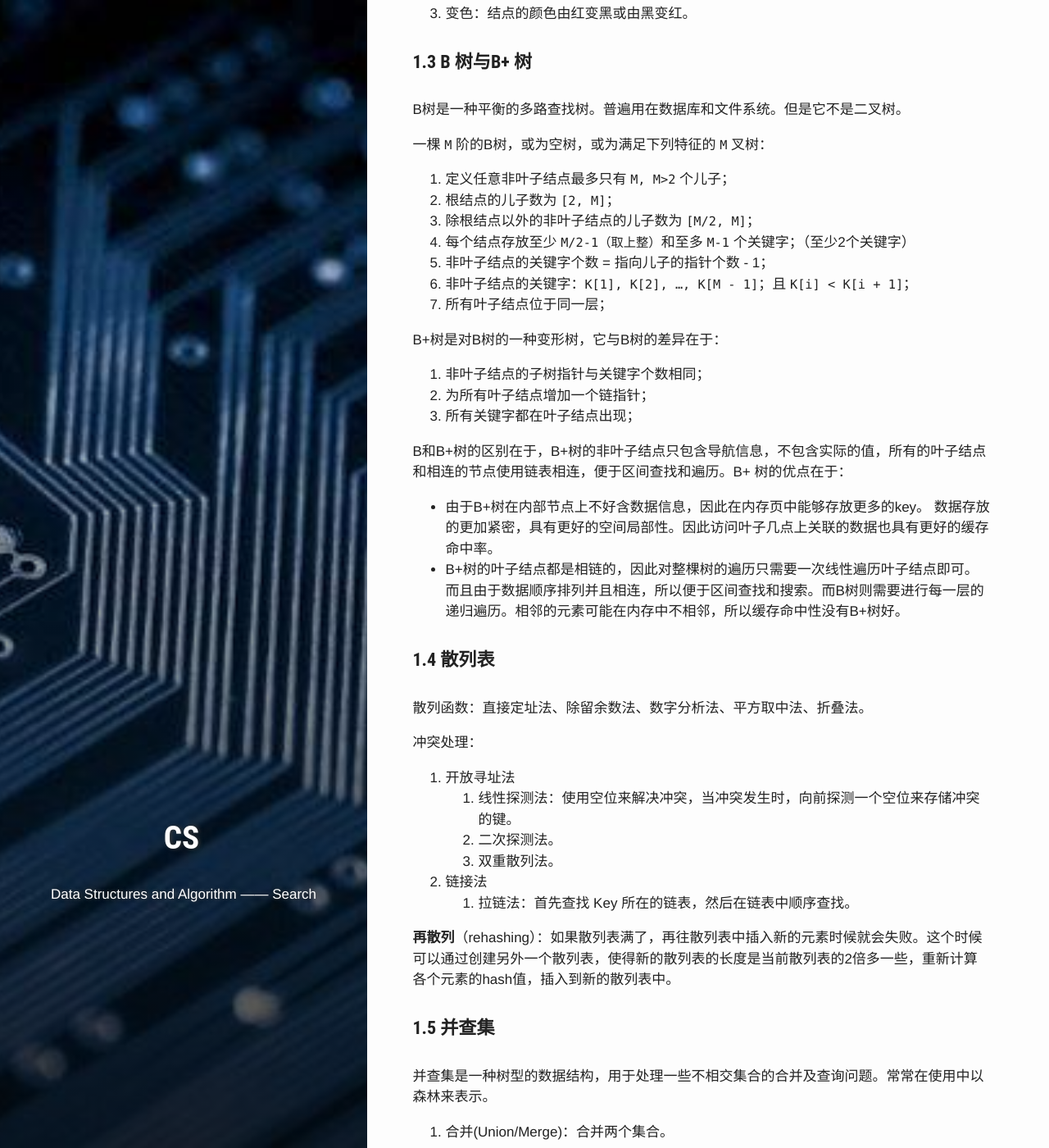
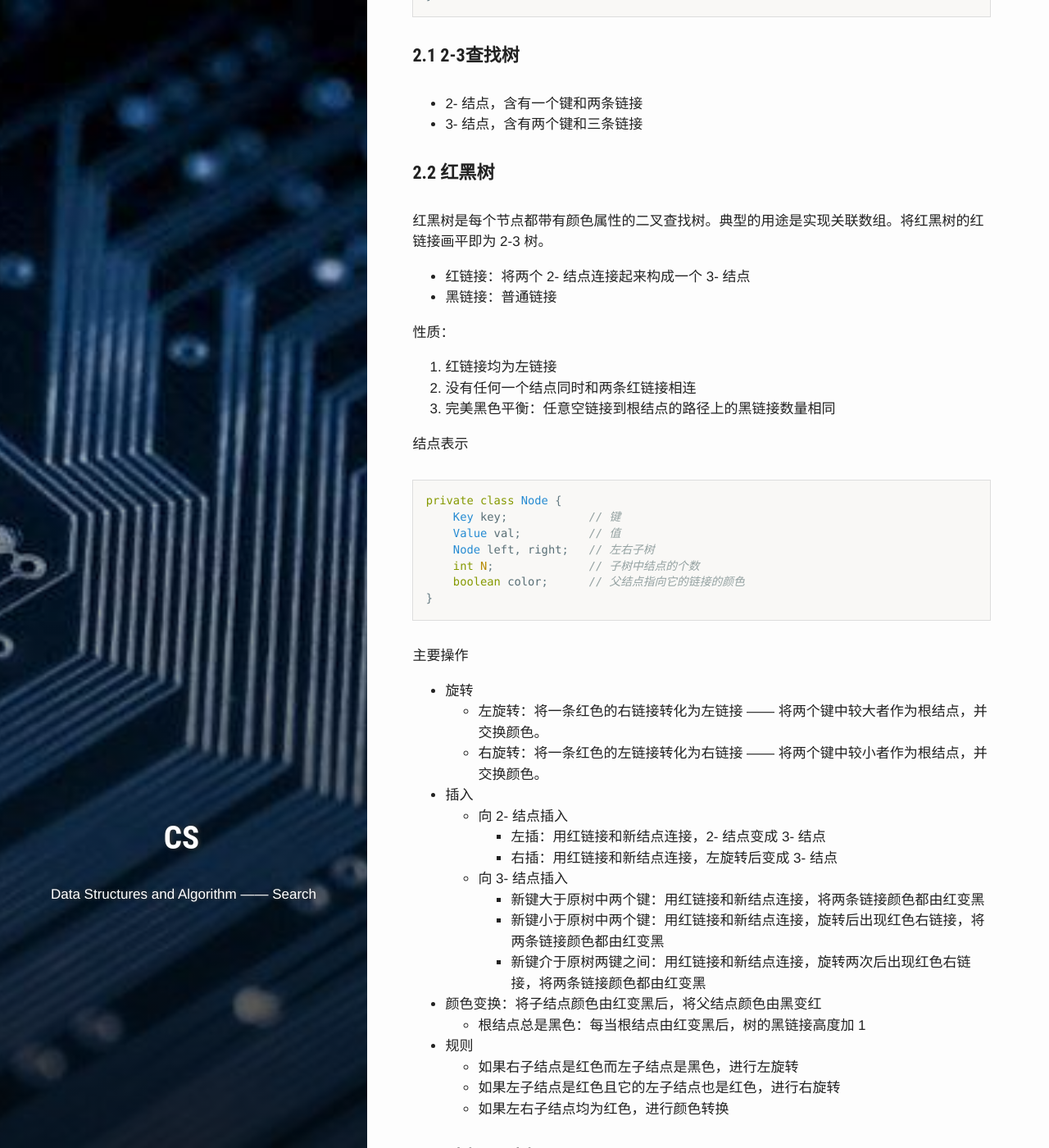
Before and after one commit to PetePro/PetePro.github.io, a Jekyll site: the page built from _posts/ComputerScience/2019-09-02-dsa-search.markdown, in a window 1280 px wide and 1400 px high, scrolled down 2678 px. Shown: the whole window at 82% size. Built offline with Jekyll 4.4.1, drawn with Linux system fonts in a browser that asks for light colours; some web fonts are replaced; some of the changed text lies outside the part shown.

Commit message:
Update 2019-09-02-dsa-search.markdown

````diff
--- a/_posts/ComputerScience/2019-09-02-dsa-search.markdown
+++ b/_posts/ComputerScience/2019-09-02-dsa-search.markdown
@@ -12,22 +12,41 @@ bg: "CS.jpg"
 
 高效检索信息是处理它们的前提，`查找`则是在广泛应用中经过实践检验的经典算法。
 
-### 1 查找
+### 0 查找
 Java中的实现：
 - java.util.TreeMap：红黑树
 - java.util.HashMap：拉链法的散列表
 
-#### 1.1 二叉查找树
+符号表：将一个键和一个值联系起来。
+
+符号表的实现及优缺点
+数据结构|实现|优点|缺点
+:-:|:-:|:-:|:-:
+无序链表<br/>（顺序查找）|SequentialSearchST|适用于小型问题|对于大型符号表很慢
+有序数组<br/>（二分查找）|BinarySearchST|最优的查找效率和空间需求<br/>能够进行有序性相关操作|插入操作很慢
+二叉查找树|BST|实现简单<br/>能够进行有序性相关操作|没有性能上界保证<br/>链接需要额外空间
+平衡查找树|RedBlackST|最优的查找和插入效率<br/>能够进行有序性相关的操作|链接需要额外的空间
+散列表|SeparateChainHashST<br/>LinearProbingHashST|能够快速查找和插入常见类型数据|需要计算每种类型数据的散列<br/>无法进行有序性相关的操作<br/>链接和空结点需要额外的空间
+
+
+
+
+### 1 二叉查找树
 二叉查找树（BST）是一颗二叉树，并且每个节点的值都大于等于其左子树中的所有节点的值而小于等于右子树的所有节点的值。BST 有一个重要性质，就是它的中序遍历结果递增排序。
 
 ***删除***：如果待删除的节点只有一个子树，那么只需要让指向待删除节点的链接指向唯一的子树即可；否则，让右子树的最小节点替换该节点。
 ```java
 private Node min(Node x) {
-    if (x == null)
-        return null;
     if (x.left == null)
         return x;
     return min(x.left);
+}
+private Node deleteMin(Node x) {
+    if (x.left == null)
+        return x.right;
+    x.left = deleteMin(x.left);
+    x.N = size(x.left) + size(x.right) + 1;
+    return x;
 }
 private Node delete(Node x, Key key) {
     if (x == null)
@@ -43,16 +62,20 @@ private Node delete(Node x, Key key) {
         if (x.left == null)
             return x.right;
         Node t = x;
-        x = min(t.right);
+        x = min(t.right);   // 后继结点
         x.right = deleteMin(t.right);
         x.left = t.left;
     }
-    recalculateSize(x);
+    x.N = size(x.left) + size(x.right) + 1;
     return x;
 }
 ```
 
-#### 1.2 平衡二叉树
+二叉查找树中，所有操作在最坏情况下所需的时间都和树的高度成正比。
+
+
+
+### 2 平衡二叉树
 平衡二叉树（Balanced Binary Tree）具有以下性质：它是一棵空树或它的左右两个子树的高度差的绝对值不超过 1，并且左右两个子树都是一棵平衡二叉树。常用算法有红黑树、AVL、Treap、伸展树等。在平衡二叉搜索树中，我们可以看到，其高度一般都良好地维持在 O(log(n))，大大降低了操作的时间复杂度。最小二叉平衡树的节点的公式：`F(n) = F(n - 1) + F(n - 2) + 1`。
 
 ***旋转***
@@ -90,20 +113,49 @@ void right_rotation(Node node) {
 }
 ```
 
-##### 1.2.1 红黑树
-红黑树是每个节点都带有颜色属性的二叉查找树。典型的用途是实现关联数组。
+#### 2.1 2-3查找树
+- 2- 结点，含有一个键和两条链接
+- 3- 结点，含有两个键和三条链接
+
+#### 2.2 红黑树
+红黑树是每个节点都带有颜色属性的二叉查找树。典型的用途是实现关联数组。将红黑树的红链接画平即为 2-3 树。
+- 红链接：将两个 2- 结点连接起来构成一个 3- 结点
+- 黑链接：普通链接
 
 性质：
-1. 每个节点要么是黑色，要么是红色。
-2. 根节点是黑色。
-3. 每个叶子节点（NIL）是黑色。
-4. 每个红色结点的两个子结点一定都是黑色。
-5. 任意一结点到每个叶子结点的路径都包含数量相同的黑结点。
+1. 红链接均为左链接
+2. 没有任何一个结点同时和两条红链接相连
+3. 完美黑色平衡：任意空链接到根结点的路径上的黑链接数量相同
 
-红黑树自平衡的三种操作：
-1. 左旋：以某个结点作为支点（旋转结点），其右子结点变为旋转结点的父结点，右子结点的左子结点变为旋转结点的右子结点，左子结点保持不变。
-2. 右旋：以某个结点作为支点（旋转结点），其左子结点变为旋转结点的父结点，左子结点的右子结点变为旋转结点的左子结点，右子结点保持不变。
-3. 变色：结点的颜色由红变黑或由黑变红。
+结点表示
+```java
+private class Node {
+    Key key;            // 键
+    Value val;          // 值
+    Node left, right;   // 左右子树
+    int N;              // 子树中结点的个数
+    boolean color;      // 父结点指向它的链接的颜色
+}
+```
+
+主要操作
++ 旋转
+  + 左旋转：将一条红色的右链接转化为左链接 —— 将两个键中较大者作为根结点，并交换颜色。
+  + 右旋转：将一条红色的左链接转化为右链接 —— 将两个键中较小者作为根结点，并交换颜色。
++ 插入
+  + 向 2- 结点插入
+    + 左插：用红链接和新结点连接，2- 结点变成 3- 结点
+    + 右插：用红链接和新结点连接，左旋转后变成 3- 结点
+  + 向 3- 结点插入
+    + 新键大于原树中两个键：用红链接和新结点连接，将两条链接颜色都由红变黑
+    + 新键小于原树中两个键：用红链接和新结点连接，旋转后出现红色右链接，将两条链接颜色都由红变黑
+    + 新键介于原树两键之间：用红链接和新结点连接，旋转两次后出现红色右链接，将两条链接颜色都由红变黑
++ 颜色变换：将子结点颜色由红变黑后，将父结点颜色由黑变红
+  + 根结点总是黑色：每当根结点由红变黑后，树的黑链接高度加 1
++ 规则
+  + 如果右子结点是红色而左子结点是黑色，进行左旋转
+  + 如果左子结点是红色且它的左子结点也是红色，进行右旋转
+  + 如果左右子结点均为红色，进行颜色转换
 
 #### 1.3 B 树与B+ 树
 B树是一种平衡的多路查找树。普遍用在数据库和文件系统。但是它不是二叉树。
````
Also changed, not shown: other parts of _posts/ComputerScience/2019-09-02-dsa-search.markdown (+6 -2 lines).
